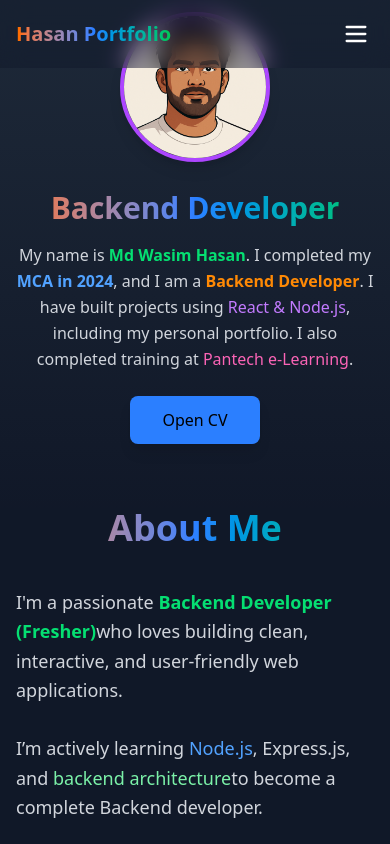
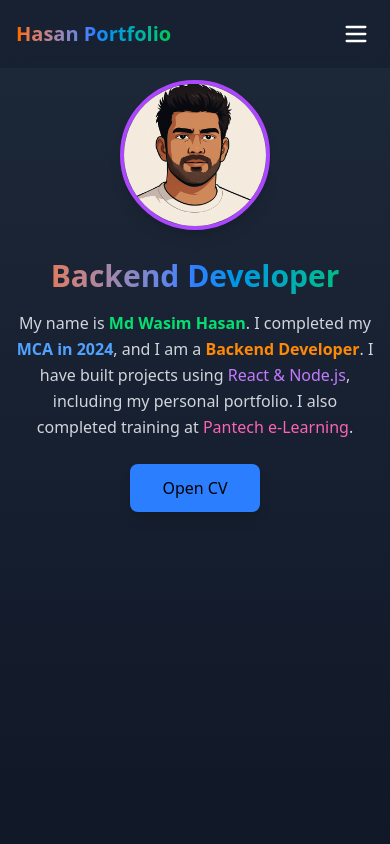
Before and after one commit to ERT-hasan/personal-portfolio, a React (Vite) app: page / in a window 390 px wide. Shown: the top 844 px of the page. Built offline with nearby package versions, Linux system fonts and the light colour scheme.

Commit message:
Fix mobile hero image spacing

```diff
--- a/src/components/Hero.jsx
+++ b/src/components/Hero.jsx
@@ -13,7 +13,7 @@ const Hero = () => {
     <section
       id="home"
       // 🔹 Mobile: min-h-[70vh], Desktop: full screen
-      className="pt-3 md:pt-32 py-16 bg-gradient-to-b from-gray-800 to-gray-900"
+      className="pt-20 md:pt-40 min-h-screen bg-gradient-to-b from-gray-800 to-gray-900"
     >
       <div
         className="
```
